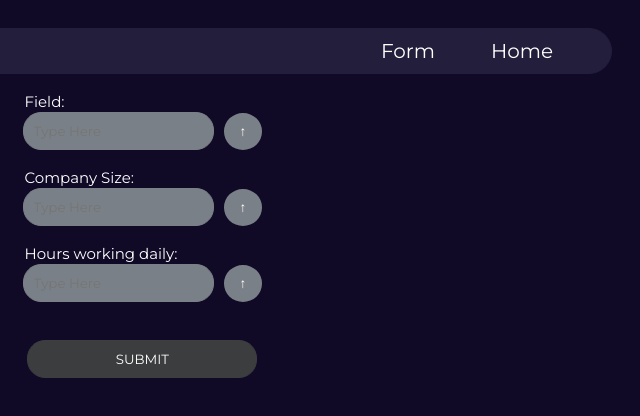
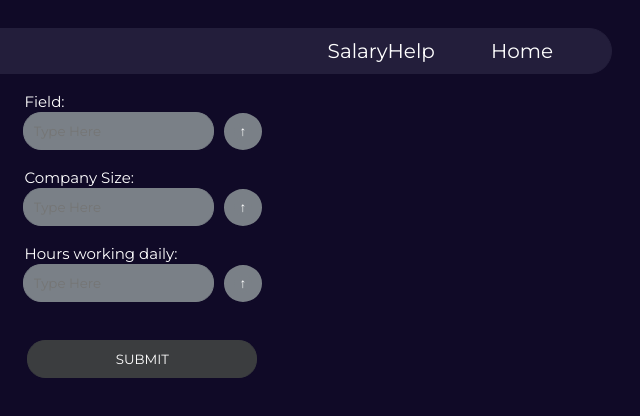
Before and after one commit to Aahana-K/FairShare, a plain HTML site: page form.html in a window 1280 px wide. Shown: the full height of the page, 640-1280 px from the left. Drawn offline with Linux system fonts and the light colour scheme.

Commit message:
Update form.html

```diff
--- a/form.html
+++ b/form.html
@@ -1,3 +1,6 @@
+
+
+
 <!DOCTYPE html>
 <html>
 <head>
@@ -13,7 +16,7 @@
     <nav class="navbar">
         <div class = "logo">Fair Share</div>
         <ul class="navLinks">
-            <li><a href = 'form.html'>Form</a></li>
+            <li><a href = 'form.html'>SalaryHelp</a></li>
             <li><a href = 'index.html'>Home</a></li>
         </ul>
     </nav>
@@ -206,6 +209,16 @@ document.addEventListener("DOMContentLoaded",function(){
 
 })
 </script>
+<script>
+    for (let i=0;i<100;i++){
+        const star=document.createElement('div');
+        star.classList.add('star');
+        star.style.top = Math.random()*window.innerHeight+'px';
+        star.style.left = Math.random()*window.innerWidth+'px';
+        star.style.animationDuration = 1+Math.random()*5+'s';
+        document.body.appendChild(star);
+    }
+</script>
 
 </div>
 </body>
```
